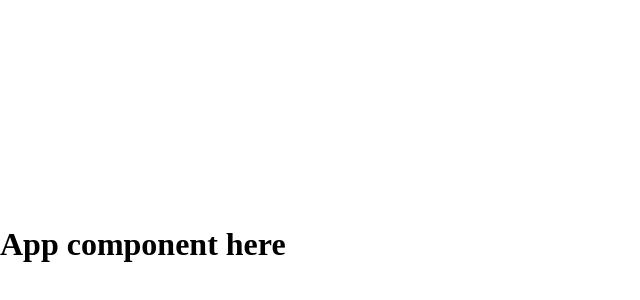
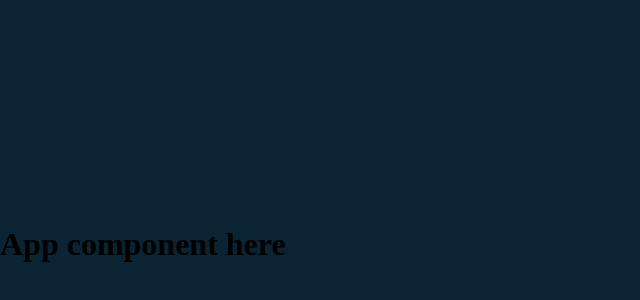
Before and after one commit to roqyyb/Tenzies-Game, a React (Vite) app: page / in a window 1280 px wide. Shown: the part 156-456 px from the top of the page, without its empty margins (0-640 px from the left). Built offline with nearby package versions, Linux system fonts and the light colour scheme; the HTML template or start-up script is replaced by a standard one.

Commit message:
Define the body background color

```diff
--- a/src/index.css
+++ b/src/index.css
@@ -4,4 +4,5 @@ body {
   place-items: center;
   min-width: 320px;
   min-height: 100vh;
+  background: #0b2434;
 }
```
